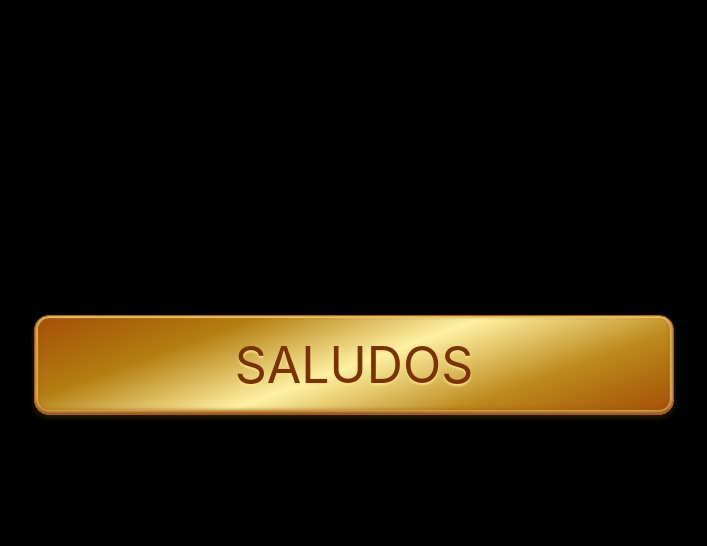
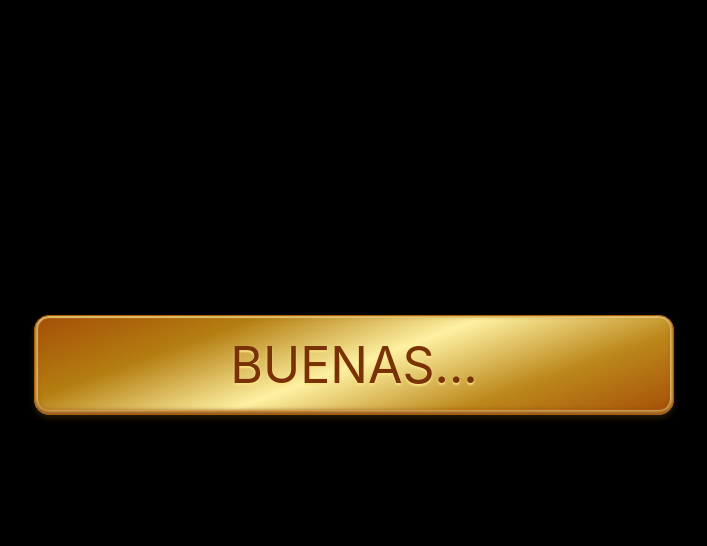
Before and after one commit to C4pit4nN3m0/Feliz-Cumplea-os, a plain HTML site: page index.html in a window 1280 px wide. Shown: the part 45-591 px from the top of the page, without its empty margins (286-993 px from the left). Drawn offline with Linux system fonts and the light colour scheme; a script that the page names is missing.

Commit message:
index.html

```diff
--- a/index.html
+++ b/index.html
@@ -12,7 +12,7 @@
     <div class="container">
         <div class="row">
             <div class="loader">
-                <button id="play">Saludos </button>
+                <button id="play">Buenas... </button>
             </div>
         </div>
     </div>
```
